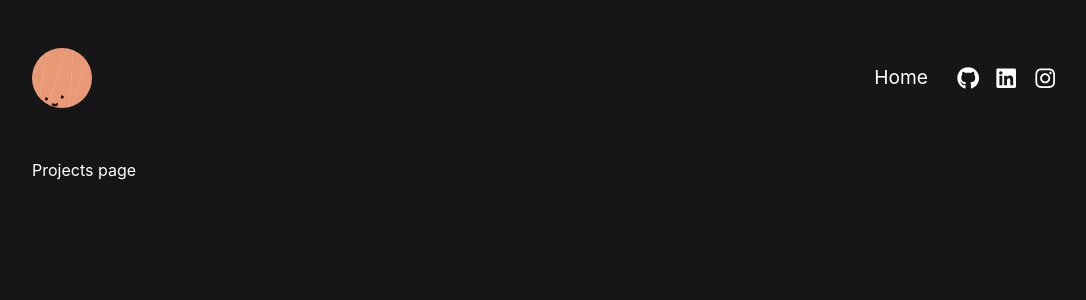
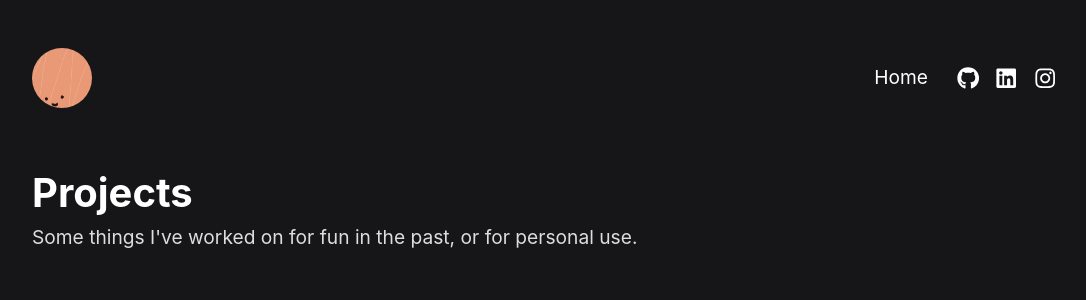
Before and after one commit to dweggyness/portfolio2021, a Next.js app: page /projects in a window 1280 px wide. Shown: the top 300 px of the page, without its empty margins (96-1182 px from the left). Built offline with nearby package versions, Linux system fonts and the light colour scheme.

Commit message:
some work on projects page

```diff
--- a/pages/projects.js
+++ b/pages/projects.js
@@ -6,7 +6,12 @@ export default function Projects() {
   return (
     <div className={styles.container}>
       <Header />
-      Projects page
+      <section>
+        <h3 className={styles.contentTitle}>Projects</h3>
+        <p className={styles.description}>
+          Some things I've worked on for fun in the past, or for personal use.
+        </p>
+      </section>
     </div>
   );
 }
--- a/styles/pages/ProjectPage.module.css
+++ b/styles/pages/ProjectPage.module.css
@@ -5,3 +5,12 @@
   width: 80%;
   margin: auto;
 }
+
+.contentTitle {
+  font-size: 2.5em;
+}
+
+.description {
+  font-size: 1.2em;
+  color: #DDD;
+}
```
